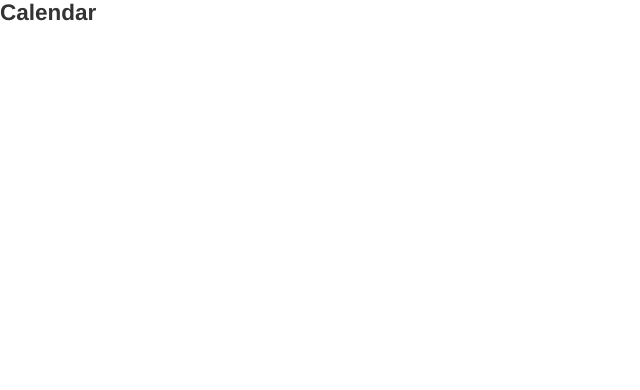
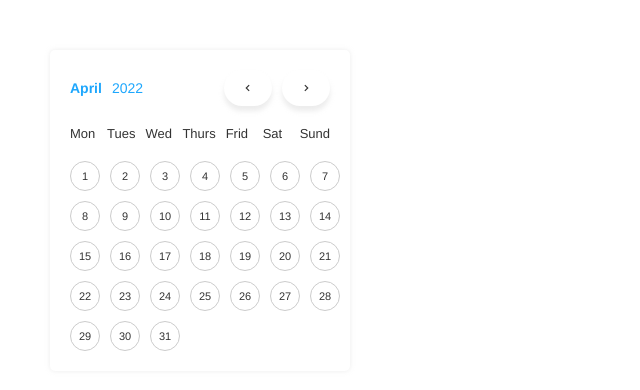
Before and after one commit to albalp/dinamita-reloaded-components, a React (Create React App) app: page / in a window 1280 px wide. Shown: the top 390 px of the page, without its empty margins (0-640 px from the left). Built offline with nearby package versions, Linux system fonts and the light colour scheme.

Commit message:
Creating html structure and styles initials

```diff
--- a/package.json
+++ b/package.json
@@ -15,6 +15,7 @@
     "react": "^18.0.0",
     "react-bootstrap": "^2.2.3",
     "react-dom": "^18.0.0",
+    "react-icons": "^4.3.1",
     "react-scripts": "5.0.0",
     "styled-components": "^5.3.5"
   },
--- a/src/components/Calendar.jsx
+++ b/src/components/Calendar.jsx
@@ -1,8 +1,65 @@
+import { useState } from 'react';
+import { BiChevronLeft, BiChevronRight } from "react-icons/bi";
+import Button from './SaveButton';
 import '../css/calendar.css';
 
 const Calendar = function () {
+
     return (
-        <h2>Calendar</h2>
+        <div className="calendar">
+            <div className="calendar-header">
+                <div className="calendar-header-date">
+                    <h3 className="calendar-header-date-month">April</h3>
+                    <p className="calendar-header-date-year">2022</p>
+                </div>
+                <div className="calendar-header-actions">
+                    <Button icon={<BiChevronLeft/>} size="small"  borderRadius />
+                    <Button icon={<BiChevronRight/>} size="small" borderRadius />
+                </div>
+            </div>
+            <div className="calendar-week">
+                <div className="calendar-week-day">Mon</div>
+                <div className="calendar-week-day">Tues</div>
+                <div className="calendar-week-day">Wed</div>
+                <div className="calendar-week-day">Thurs</div>
+                <div className="calendar-week-day">Frid</div>
+                <div className="calendar-week-day">Sat</div>
+                <div className="calendar-week-day">Sund</div>
+            </div>
+            <div className="calendar-month">
+                <div className="calendar-month-day">1</div>
+                <div className="calendar-month-day">2</div>
+                <div className="calendar-month-day">3</div>
+                <div className="calendar-month-day">4</div>
+                <div className="calendar-month-day">5</div>
+                <div className="calendar-month-day">6</div>
+                <div className="calendar-month-day">7</div>
+                <div className="calendar-month-day">8</div>
+                <div className="calendar-month-day">9</div>
+                <div className="calendar-month-day">10</div>
+                <div className="calendar-month-day">11</div>
+                <div className="calendar-month-day">12</div>
+                <div className="calendar-month-day">13</div>
+                <div className="calendar-month-day">14</div>
+                <div className="calendar-month-day">15</div>
+                <div className="calendar-month-day">16</div>
+                <div className="calendar-month-day">17</div>
+                <div className="calendar-month-day">18</div>
+                <div className="calendar-month-day">19</div>
+                <div className="calendar-month-day">20</div>
+                <div className="calendar-month-day">21</div>
+                <div className="calendar-month-day">22</div>
+                <div className="calendar-month-day">23</div>
+                <div className="calendar-month-day">24</div>
+                <div className="calendar-month-day">25</div>
+                <div className="calendar-month-day">26</div>
+                <div className="calendar-month-day">27</div>
+                <div className="calendar-month-day">28</div>
+                <div className="calendar-month-day">29</div>
+                <div className="calendar-month-day">30</div>
+                <div className="calendar-month-day">31</div>
+            </div>
+        </div>
     );
 }
 
--- a/src/components/saveButton.jsx
+++ b/src/components/saveButton.jsx
@@ -8,7 +8,7 @@ const SaveButton = ({ beforeSave, backgroundColor, size, label, borderRadius, va
 
   return (
     <div>
-      <button variant="contained" data-aos="zoom-in" role="button" className={['storybook-button', `storybook-button--${size}`, `storybook-button--${variant}`, mode, radius].join(' ')} style={backgroundColor && { backgroundColor }} {...props}>
+      <button variant="contained" data-aos="zoom-in" className={['storybook-button', `storybook-button--${size}`, `storybook-button--${variant}`, mode, radius].join(' ')} style={backgroundColor && { backgroundColor }} {...props}>
         {icon && icon}
         {label}
       </button>
@@ -22,7 +22,7 @@ SaveButton.propTypes = {
   beforeSave: PropTypes.bool,
   borderRadius: PropTypes.bool,
   backgroundColor: PropTypes.string,
-  label: PropTypes.string.isRequired,
+  label: PropTypes.string,
   size: PropTypes.oneOf(['small', 'medium', 'large']),
   variant: PropTypes.oneOf(['primary', 'success', 'danger', 'default']),
   disabled: PropTypes.bool,
--- a/src/css/calendar.css
+++ b/src/css/calendar.css
@@ -1,2 +1,80 @@
 /* Global Styled */
 @import './global_styles';
+
+.calendar {
+    width: 100%;
+    max-width: 300px;
+    padding: 20px;
+    border-radius: var(--radius);
+    box-shadow: var(--shadow);
+    margin: 50px;
+}
+
+.calendar-header {
+    display: flex;
+    justify-content: space-between;
+    align-items: center;
+    gap: 10px;
+}
+
+.calendar-header-date {
+    display: flex;
+    align-items: center;
+    gap: 10px;
+}
+
+.calendar-header-date-month,
+.calendar-header-date-year {
+    font-size: var(--fs-14);
+    color: var(--primary-color);
+}
+
+.calendar-header-actions {
+    display: flex;
+    align-items: center;
+    gap: 10px;
+}
+
+.calendar-header-actions-arrow {
+    font-size: var(--fs-16);
+    cursor: pointer;
+}
+
+.calendar-week {
+    width: 100%;
+    display: grid;
+    grid-template-columns: repeat(7, 1fr);
+    padding: 20px 0;
+    gap: 10px;
+}
+
+.calendar-week-day {
+    font-size: var(--fs-13)
+}
+
+.calendar-month {
+    width: 100%;
+    display: grid;
+    grid-template-columns: repeat(7, 1fr);
+    gap: 10px;
+}
+
+.calendar-month-day {
+    display: inline-flex;
+    justify-content: center;
+    align-items: center;
+    font-size: var(--fs-11);
+    border: 1px solid #ccc;
+    width: 30px;
+    height: 30px;
+    border-radius: var(--radius-100);
+    cursor: pointer;
+    transition: var(--transition);
+}
+
+.calendar-month-day:hover {
+    background-color: var(--primary-color);
+    border-color: var(--primary-color);
+    color: var(--white-color);
+    transform: translateY(-3px);
+}
--- a/src/css/global_styles.css
+++ b/src/css/global_styles.css
@@ -23,6 +23,8 @@
     --font-color: #333;
 
     /* Sizes */
+    --fs-10: 0.625rem; /*10px*/
+    --fs-11: 0.6875rem; /*11px*/
     --fs-12: 0.75rem; /*12px*/
     --fs-13: 0.8125rem; /*13px*/
     --fs-14: 0.875rem; /*14px*/
```
Also changed, not shown: 2 other files (tests, documents, lock files or other folders).
